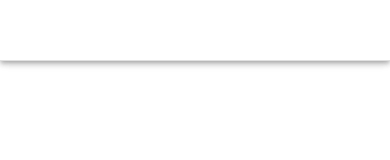
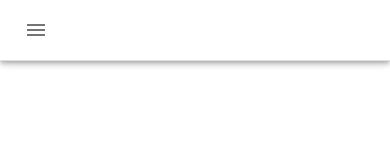
Before and after one commit to anthonynarine/Gaff, a React (Vite) app in the folder frontend/gaffing/: page / in a window 390 px wide. Shown: the top 160 px of the page. Built offline with nearby package versions, Linux system fonts and the light colour scheme.

Commit message:
added functionality for display text flex on diff screen size + added a MenuIcon to the toolbar which will be used for mobile views

```diff
--- a/frontend/gaffing/src/main.tsx
+++ b/frontend/gaffing/src/main.tsx
@@ -2,6 +2,7 @@ import React from "react";
 import ReactDOM from "react-dom/client";
 import App from "./App.tsx";
 import { BrowserRouter } from "react-router-dom";
+import "./theme/main.css"
 
 ReactDOM.createRoot(document.getElementById("root")!).render(
   <React.StrictMode>
--- a/frontend/gaffing/src/scaffold/PrimaryAppBar.tsx
+++ b/frontend/gaffing/src/scaffold/PrimaryAppBar.tsx
@@ -1,4 +1,6 @@
-import { AppBar, Toolbar, Typography } from "@mui/material";
+import { AppBar, Toolbar, Typography, Box, IconButton } from "@mui/material";
+import MenuIcon from "@mui/icons-material/Menu"
+
 import { useTheme } from "@mui/material/styles";
 import { Link } from "react-router-dom";
 
@@ -18,12 +20,17 @@ function PrimaryAppBar() {
           minHeight: theme.primaryAppBar.height,
         }}
       >
+        <Box>
+          <IconButton>
+            <MenuIcon />
+          </IconButton>
+        </Box>
         <Link to={"/"} style={{ textDecoration: "none", color: "inherit" }}>
           <Typography
             variant="h6"
             noWrap
             component="div"
-            sx={{ display: { fontWeight: 700, letterSpacing:"0.5px" } }}
+            sx={{ display: { fontWeight: 700, letterSpacing: "0.5px" } }}
           >
             LeWeGaff
           </Typography>
--- /dev/null
+++ b/frontend/gaffing/src/theme/main.css
@@ -0,0 +1 @@
+@import url('https://fonts.googleapis.com/css2?family=IBM+Plex+Sans:ital,wght@0,300;0,400;0,500;0,600;0,700;1,400&display=swap');
--- a/frontend/gaffing/src/theme/theme.tsx
+++ b/frontend/gaffing/src/theme/theme.tsx
@@ -1,5 +1,4 @@
-
-import { createTheme } from "@mui/material";
+import { createTheme, responsiveFontSizes } from "@mui/material";
 
 // Extend the default theme of Material-UI by adding a custom property "primaryAppBar" with the "height" property
 declare module "@mui/material/styles" {
@@ -19,23 +18,29 @@ declare module "@mui/material/styles" {
 // Function to create and customize the MUI theme
 export const createMuiTheme = () => {
     // Create the default theme and customize it by providing the "primaryAppBar" property
-    const theme = createTheme({
+    let theme = createTheme({
+        typography: {
+            fontFamily: ['IBM Plex Sans', "sans-serif"].join(","), // Custom font family for the whole application
+        },
         primaryAppBar: {
-            height: 60,
+            height: 60, // Height value for the "primaryAppBar" property
         },
-        components:{
+        components: {
             MuiAppBar: {
                 defaultProps: {
-                    color: "default",
-                    elevation: 0
+                    color: "default", // Default color for the MuiAppBar component
+                    elevation: 0, // Shadow elevation for the MuiAppBar component (0 means no shadow)
                 },
             },
         },
     });
+
+    // Apply responsive font sizes to the theme (optional but can make the typography responsive)
+    theme = responsiveFontSizes(theme);
 
     // Return the customized theme
     return theme;
 }
 
 // Export the "createMuiTheme" function as the default export of this module
-export default createMuiTheme
+export default createMuiTheme;
```
